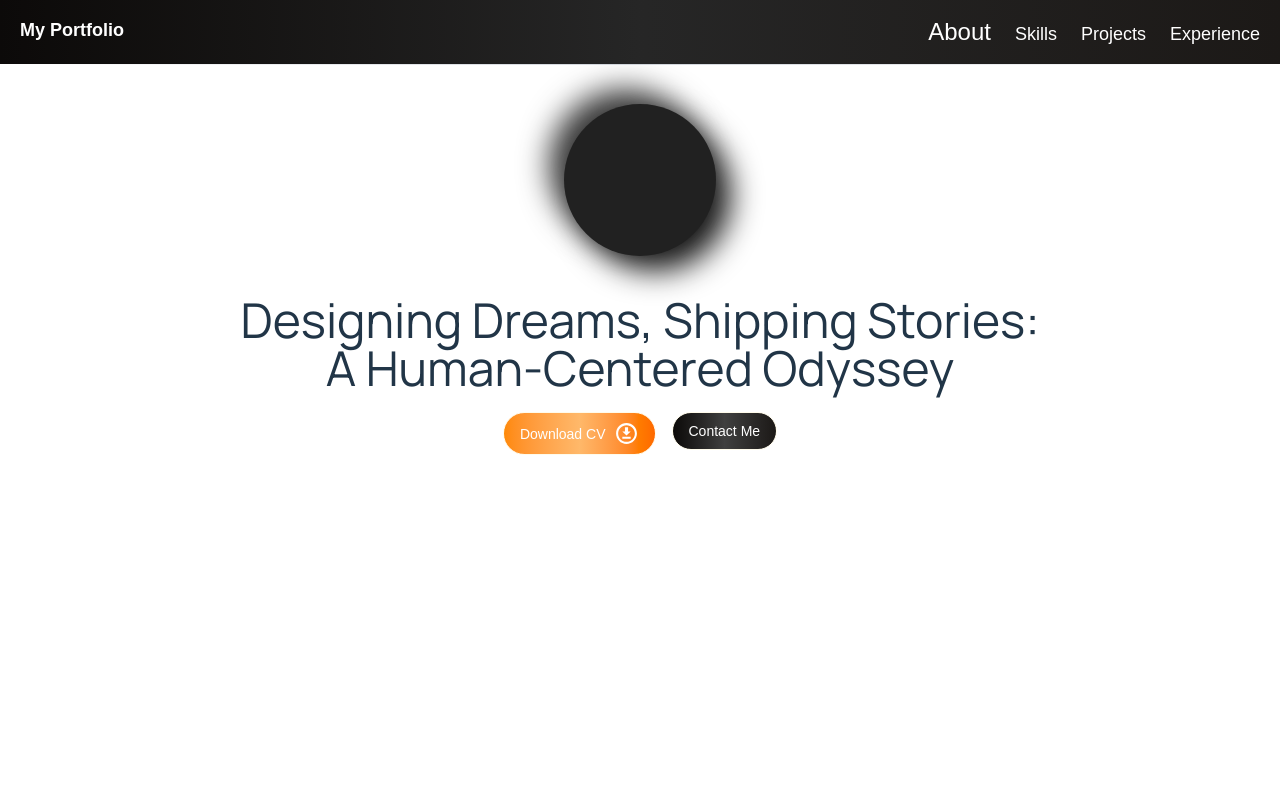
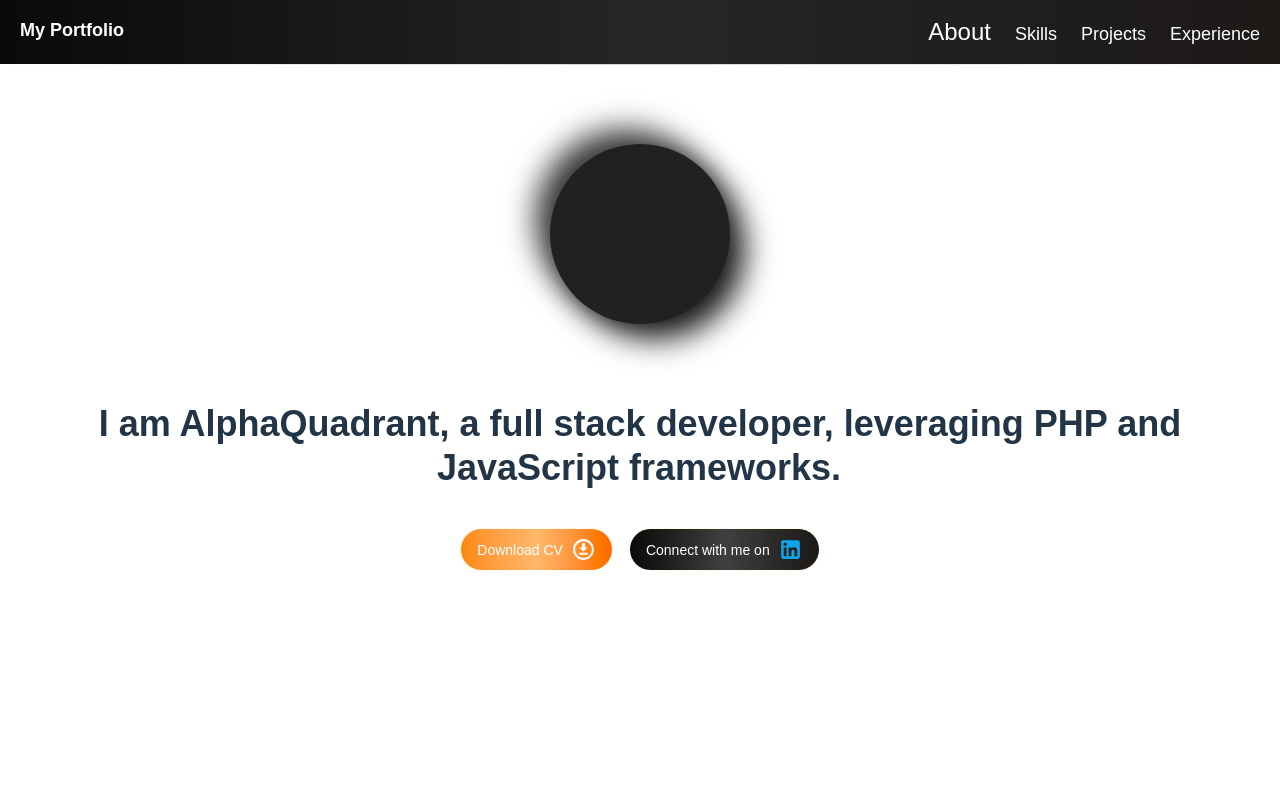
Before and after one commit to destinyarx/portfolio, a React (Vite) app: page / in a window 1280 px wide. Shown: the top 800 px of the page. Built offline with nearby package versions, Linux system fonts and the light colour scheme; a web font is replaced by a local one.

Commit message:
change landing page and add text transition

```diff
--- a/src/components/Content.tsx
+++ b/src/components/Content.tsx
@@ -1,28 +1,79 @@
 import Button from './ui/Button';
+import { useState, useEffect } from 'react';
+
+const textList = [
+    "I am AlphaQuadrant, a full stack developer, leveraging PHP and JavaScript frameworks.",
+    "Leveraging PHP and JavaScript frameworks to create dynamic solutions.",
+    "Always learning, always improving. Embracing new technologies in web development.",
+    "Dedicated to mastering full-stack development, from front-end to back-end.",
+    "Building the web of tomorrow, today, with cutting-edge technologies.",
+    "Empowering businesses with custom-built web applications.",
+    "Transforming ideas into interactive web experiences.",
+    "Turning ideas into functional, user-friendly web applications.",
+    "Building seamless digital experiences, one line of code at a time.",
+    "Creating user-centric web applications with performance and design in mind.",
+    "Full-stack developer with a passion for building scalable, efficient web apps.",
+    "Constantly evolving and grinding through the latest trends in web development.",
+    "Committed to learning and growing in every aspect of web development.",
+    "Pushing boundaries, exploring new frameworks, and continuously enhancing my skills.",
+    "Web development isn't just my career—it's my passion, and I'm always learning.",
+    "Focused on crafting modern, responsive websites with a deep understanding of PHP and JavaScript.",
+    "I code, I build, I grow—dedicated to mastering full-stack development."
+];
+
 
 const Content = () => {
+    const [currentText, setCurrentText] = useState('');
+    const [currentIndex, setCurrentIndex] = useState(0);
+    const [isTyping, setIsTyping] = useState(true);
+    const [isFadingOut, setIsFadingOut] = useState(false);
+
+    useEffect(() => {
+        let timeout: ReturnType<typeof setTimeout>;
+
+        if (isTyping && currentText.length < textList[currentIndex].length) {
+            timeout = setTimeout(() => {
+                setCurrentText(textList[currentIndex].slice(0, currentText.length + 1));
+            }, 50); // Typing speed
+        } else if (isTyping) {
+            // Finished typing, wait before starting to fade
+            timeout = setTimeout(() => {
+                setIsTyping(false);
+                setIsFadingOut(true);
+            }, 2000); // Wait 2 seconds before fading
+        } else if (isFadingOut) {
+            // Start fading out
+            timeout = setTimeout(() => {
+                setCurrentIndex((prev) => (prev + 1) % textList.length);
+                setCurrentText('');
+                setIsTyping(true);
+                setIsFadingOut(false);
+            }, 1000); // Fade duration
+        }
+
+        return () => clearTimeout(timeout);
+    }, [currentText, currentIndex, isTyping, isFadingOut]);
+
     return (
         <div className="min-h-[92vh]">
             <div className="flex flex-col">
                 <div className="flex justify-center my-10">
-                    <div className="w-38 h-38 rounded-full bg-[#212121] shadow-[15px_15px_30px_#191919,_-15px_-15px_30px_#3C3C3C]">
+                    <div className="w-45 h-45 rounded-full bg-[#212121] shadow-[15px_15px_30px_#191919,_-15px_-15px_30px_#3C3C3C] mt-10">
                     </div>
                 </div>
 
-                <div className="text-5xl mb-5">
-                    Designing Dreams, Shipping Stories: <br/>
-                    A Human-Centered Odyssey
+                <div className={`text-4xl font-semibold mx-10 my-10 transition-opacity duration-1000 ease-in-out ${ isFadingOut ? "opacity-0" : "opacity-100" }`}>
+                    {currentText}
+                    <span className="inline-block w-[2px] h-[1em] bg-white animate-[blink_1s_infinite]"></span>
                 </div>
 
-
                 <div className="flex flex-row justify-center gap-4">
-                    <div> <Button text="Download CV" icon="arrow-down" color="orange"/> </div>
-
-                    <div> <Button text="Contact Me"/> </div>
+                    <Button text="Download CV" icon="arrow-down" color="orange"/>
+                    <Button text="Connect with me on" icon="linkedin" url="https://www.linkedin.com/in/iamgiljeremy/"/>
                 </div>
             </div>
         </div>
-    )
+    );
 }
 
 export default Content;
```
